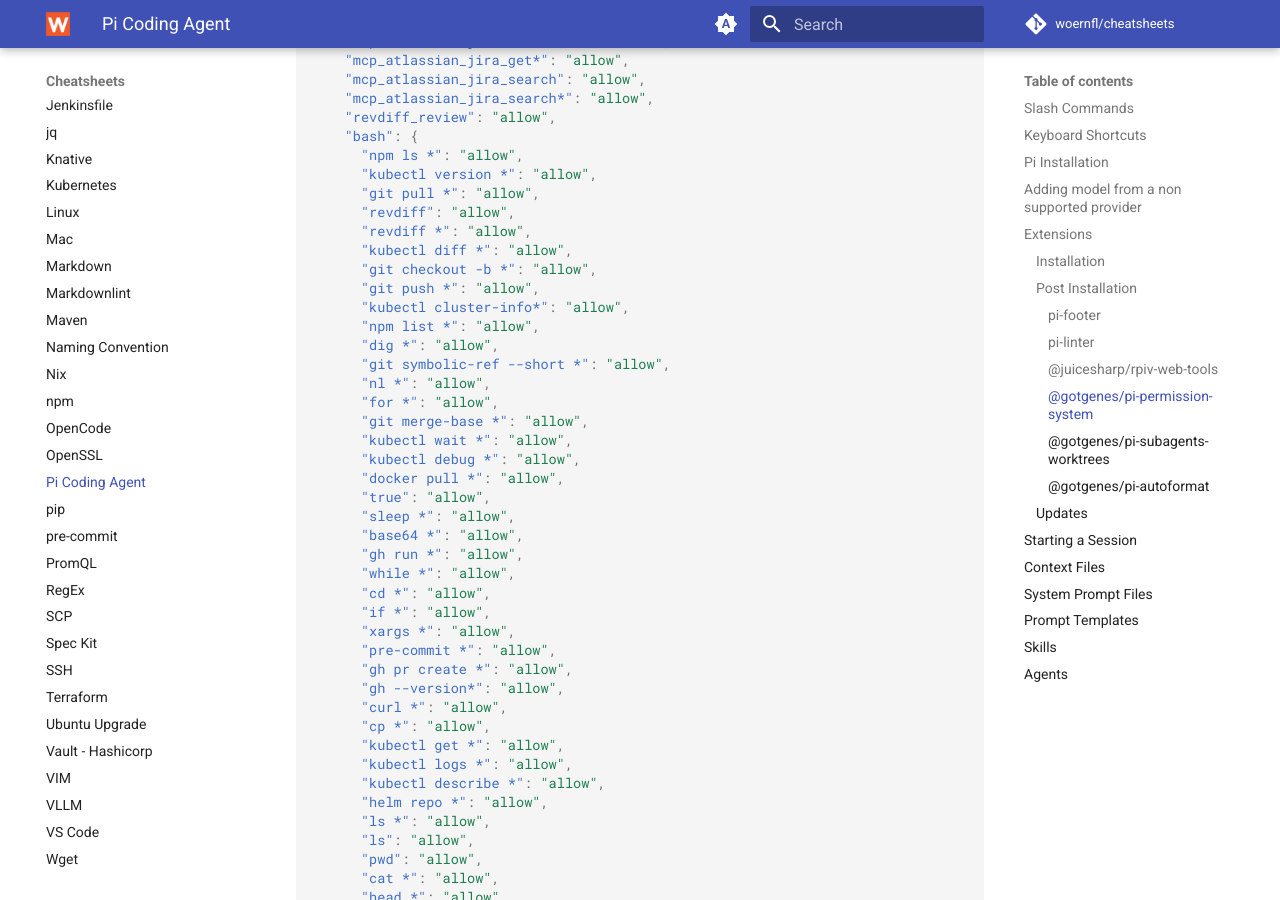
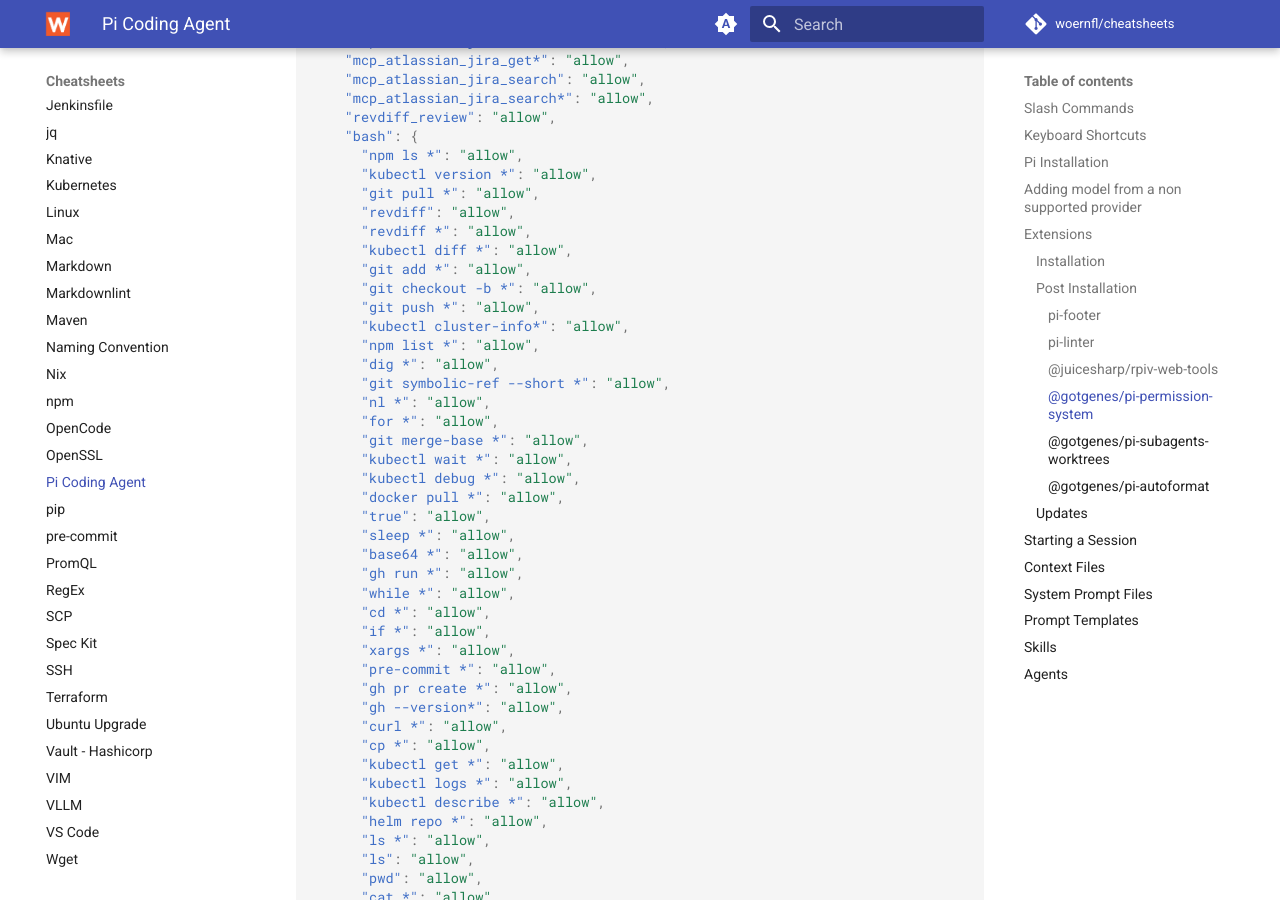
Before and after one commit to woernfl/cheatsheets, an MkDocs documentation site: the page built from docs/pi.md, in a window 1280 px wide and 900 px high, scrolled down 7759 px. Built offline with MkDocs 1.6.1 and Material for MkDocs 9.7.7, drawn with Linux system fonts in a browser that asks for light colours; comment, search, counter and statistics services are not loaded.

Commit message:
Update pi.md (#487)

```diff
--- a/docs/pi.md
+++ b/docs/pi.md
@@ -368,6 +368,7 @@ File to modify: `~/.pi/agent/extensions/pi-permission-system/config.json`:
       "revdiff": "allow",
       "revdiff *": "allow",
       "kubectl diff *": "allow",
+      "git add *": "allow",
       "git checkout -b *": "allow",
       "git push *": "allow",
       "kubectl cluster-info*": "allow",
```
